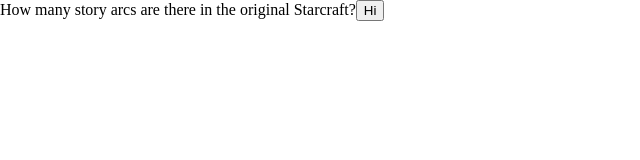
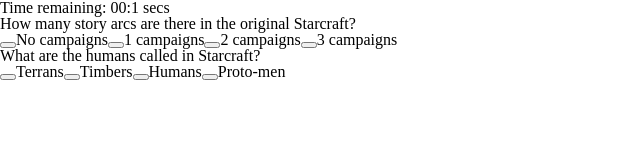
Before and after one commit to BonesTheGhost/trivia-game, a plain HTML site: page index.html in a window 1280 px wide. Both pictures are taken after a click on the button "Start Game!". Shown: the whole page, without its empty margins (0-640 px from the left). Drawn offline with nearby package versions, Linux system fonts and the light colour scheme.

Commit message:
Fixed the start game button delegation issue. Fixed the question drawing to work for multiple questions.

```diff
--- a/assets/javascript/game.js
+++ b/assets/javascript/game.js
@@ -14,16 +14,27 @@ console.log("*** trivia game -- game.js attached! ***");
 
 // ===== Variables =====
 
+//Timer variable
+count = 3;
+
 //This array will hold the question phrases.
-var questionArray = ["How many story arcs are there in the original Starcraft?", "Placeholder 2"];
+var questionArray = ["How many story arcs are there in the original Starcraft?", "What are the humans called in Starcraft?"];
 //This array holds the id's? for each button so the specific button can be referenced.
-var idArray = ["first", "second", "third", "fourth"];
+var idArray = ["0", "1", "2", "3", "4", "5", "6", "7"];
+
+//This are the answer choices to be displayed.
+var possibleAnswers = ["No campaigns", "1 campaigns", "2 campaigns", "3 campaigns", "Terrans", "Timbers", "Humans", "Proto-men"];
 
 //ANSWERKEY :: This holds the CORRECT answer for each question -> SO for question 1, the correct answer is C.
-var answers = ["a2", "b", "c", "d"]
+var answers = ["a2", "b", "c", "d"];
+
+var playerAnswers = [""];
 
 //Control variable for writing the number of questions to the page.
 var numOfQuestions = 1;
+
+//Control Variable for controlling where the idArray starts
+var idController = 0
 
 //The start game button
 var welcome = document.createElement("BUTTON");
@@ -39,22 +50,33 @@ function gameStart() {
     var welcome = $("<button>");
 
     //Set the ID for the button
-    welcome.id = 'gameStartButton';
+    welcome.id = "gameStartButton";
+    console.log(welcome.id);
 
     //Set the text for the button
     welcome.text("Start Game!");
     $("#welcome-button").append(welcome);
 }
 
-
-
 //Function for creating the space for questions.
 function prepForQuestion() {
     $("#mid-section").append(questionArray[0]);
 }
 
+//Function for drawing a single question.
 function drawButtons() {
-    for (i = 0; i < idArray.length; i++); {
+    for (i = 0; i < idArray.length; i++) {
+
+        if (i === 0) {
+            $("#mid-section").append("<br>");
+            console.log("*** DIV appended for questions ***");
+        }
+        else if (i === 4) {
+            $("#mid-section").append("<br>");
+            console.log("*** DIV appended for 2ND SET of questions ***");
+            $("#mid-section").append(questionArray[1]);
+            $("#mid-section").append("<br>");
+        }
 
         //iteration counter
         console.log("Array is on iteration ", i);
@@ -64,22 +86,52 @@ function drawButtons() {
         console.log("Button created.");
 
         //assign the button the necessary id for which question its tied to
-        tempButton.attr("data-id", idArray[i]);
+        tempButton.attr("data-id", "tempID");
         console.log("Button assigned id: ", + idArray[i]);
 
         //Give the button text
-        tempButton.text("Hi");
+        tempButton.text("");
 
         //Append the Button
         $("#mid-section").append(tempButton);
+
+        //Append the text to the right side of the button
+        $("#mid-section").append(possibleAnswers[i]);
+
+        //Increment the idController
+        idController++
+        console.log("idController is currently ", idController);
 
 
     }
 
 }
 
+//For counting down!
+function timer() {
+    count --;
+    if (count <= 0) {
+        clearInterval(counter);
+        console.log("Timer registered completed");
 
-//Function for drawing a single question.
+        //Clear the sections when the time runs out.
+        $("#mid-section").empty();
+        $("#top-section").empty();
+        return;
+    }
+    $("#top-section").html("Time remaining: " + "00:" + count + " secs");
+
+}
+
+//For formatting?
+function padMe() {
+    $("#mid-section").append("<br>");
+    $("#mid-section").append("<br>");
+    $("#mid-section").append("<br>");
+}
+
+//For cleaning up at the end of the game?
+
 
 
 
@@ -106,9 +158,14 @@ $(document).ready(function () {
     console.log("Document Listener Active :: Waiting for input.");
 
     //On-click for the game start button
-    $(this).on("click", function (event) {
+    //The CONTAINER has to have the 'on click' functionality delegated to it, NOT the button itself.
+    $("#welcome-button").on("click", function (event) {
         //For testing button input
         console.log("[BUTTON CLICKED] :: Start Game");
+
+        //Initializing the timer
+        counter = setInterval(timer, 1000);
+
 
         //Clear the button and log
         $("#welcome-button").empty();
--- a/index.html
+++ b/index.html
@@ -25,9 +25,12 @@
 <body>
 
     <div id="window">
-        <div id="welcome-button"></div>
+
+        <div id="title-section"></div>
 
         <div id="top-section"></div>
+
+        <div id="welcome-button"></div>
 
         <div id="mid-section"></div>
 
```
